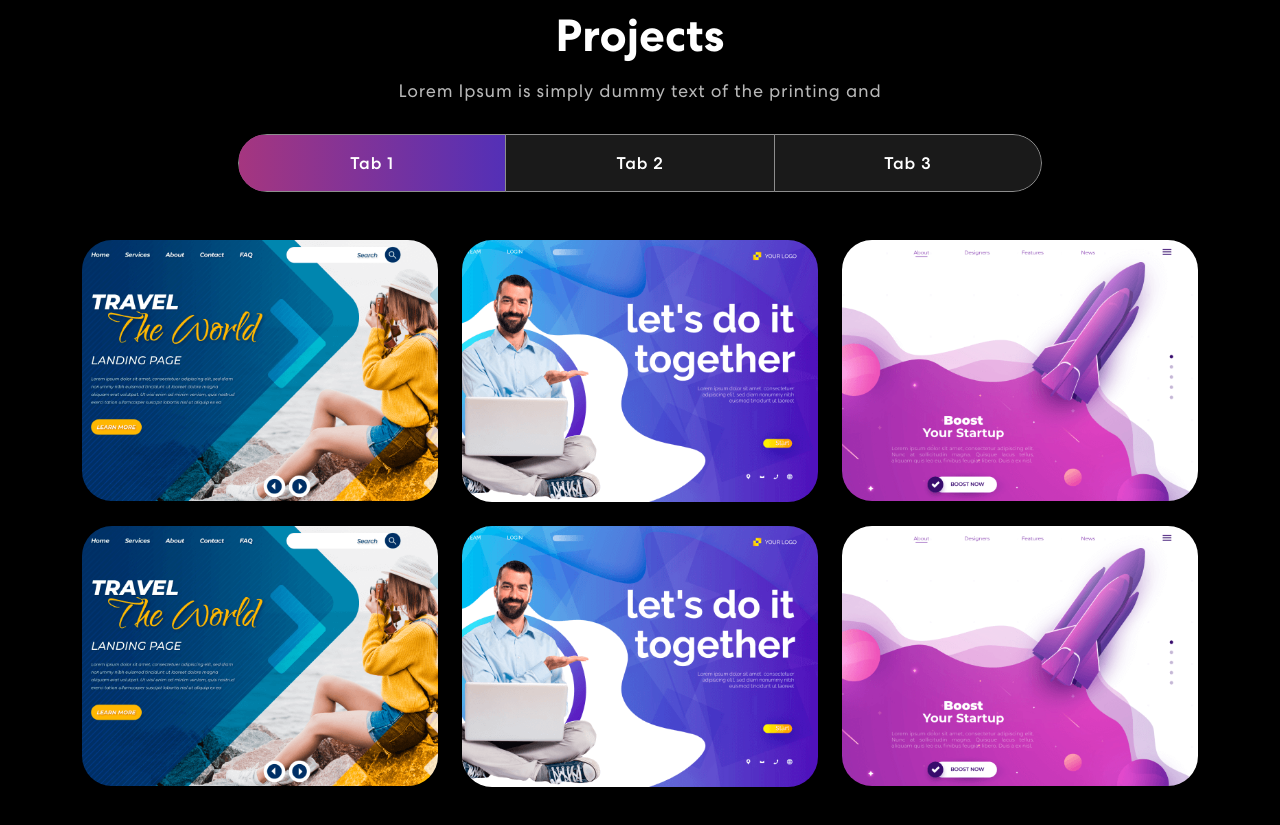
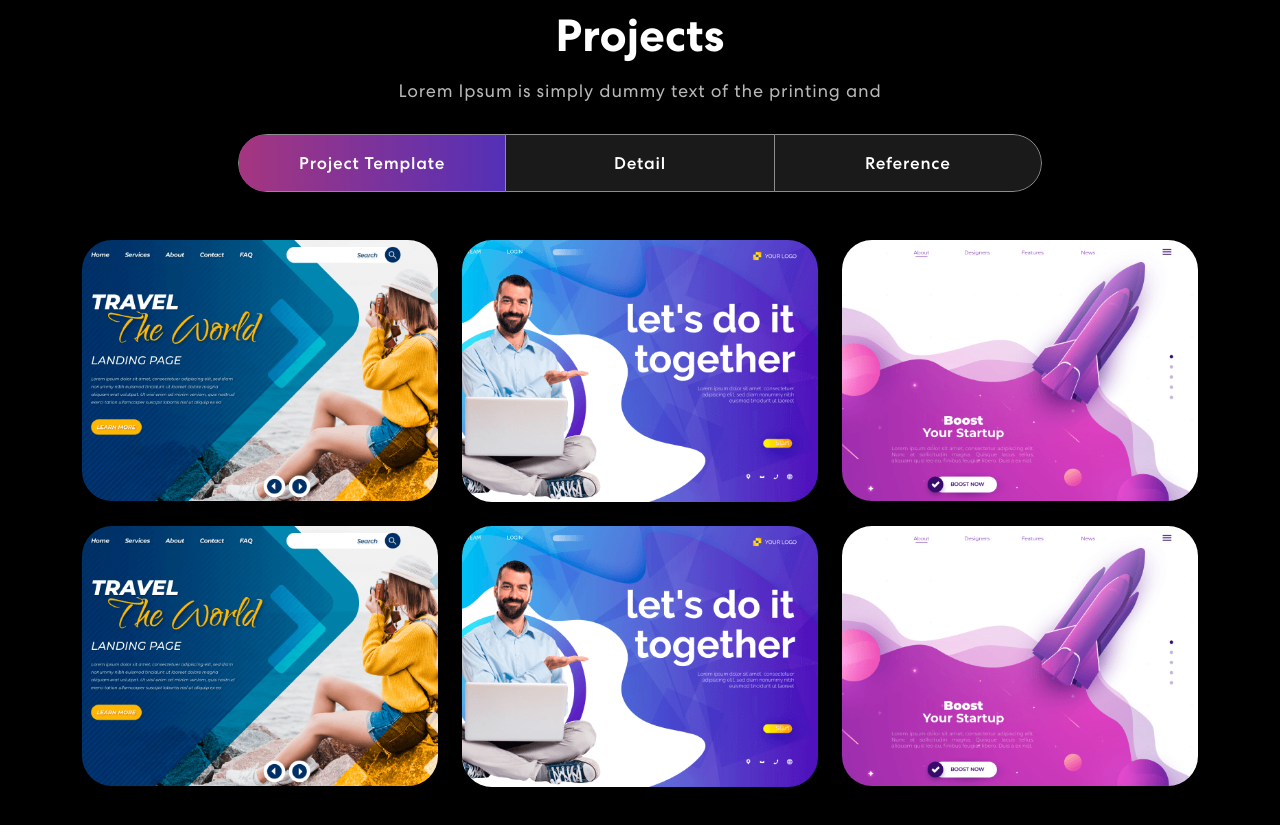
Before and after one commit to Swiftminale/portfolio_Project, a React (Create React App) app: page / in a window 1280 px wide. Shown: the part 1520-2345 px from the top of the page. Built offline with nearby package versions, Linux system fonts and the light colour scheme.

Commit message:
changed ProjectTabs in projects, ProjectCard

```diff
--- a/src/components/ProjectCard.js
+++ b/src/components/ProjectCard.js
@@ -4,7 +4,7 @@ export const ProjectCard = ({ title, description, imgUrl }) => {
   return (
     <Col size={12} sm={6} md={4}>
       <div className="proj-imgbx">
-        <img src={imgUrl} />
+        <img src={imgUrl} alt="ImgUrl" />
         <div className="proj-txtx">
           <h4>{title}</h4>
           <span>{description}</span>
--- a/src/components/Projects.js
+++ b/src/components/Projects.js
@@ -62,13 +62,13 @@ export const Projects = () => {
                       id="pills-tab"
                     >
                       <Nav.Item>
-                        <Nav.Link eventKey="first">Tab 1</Nav.Link>
+                        <Nav.Link eventKey="first">Project Template</Nav.Link>
                       </Nav.Item>
                       <Nav.Item>
-                        <Nav.Link eventKey="second">Tab 2</Nav.Link>
+                        <Nav.Link eventKey="second">Detail</Nav.Link>
                       </Nav.Item>
                       <Nav.Item>
-                        <Nav.Link eventKey="third">Tab 3</Nav.Link>
+                        <Nav.Link eventKey="third">Reference</Nav.Link>
                       </Nav.Item>
                     </Nav>
                     <Tab.Content
```
